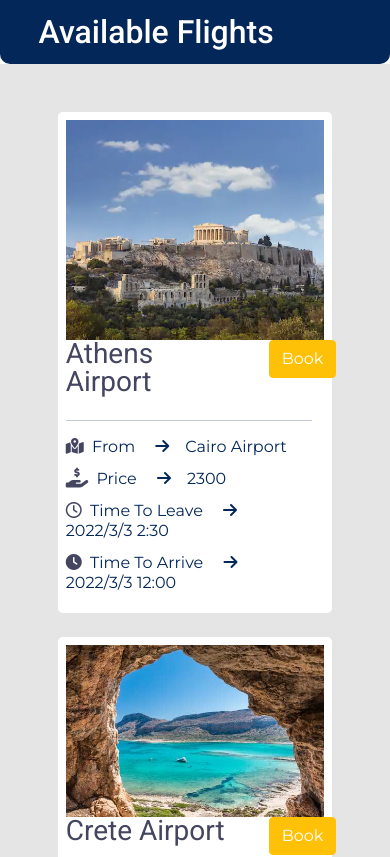
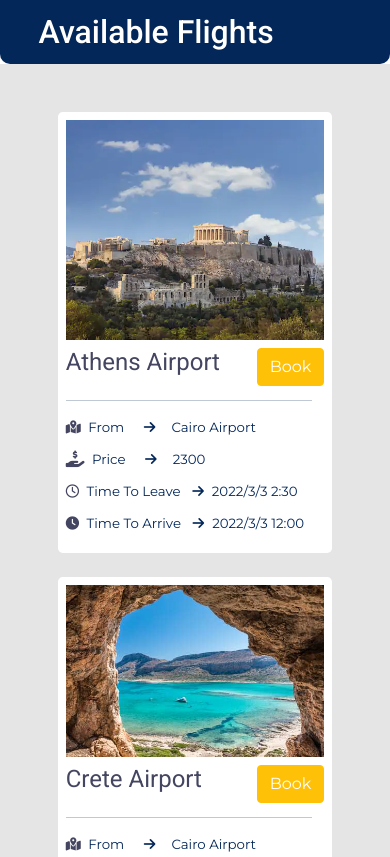
Before and after one commit to SalemaAhmed/Travel-booking, an Angular app: page /flights in a window 390 px wide. Shown: the top 857 px of the page. Built offline with nearby package versions, Linux system fonts and the light colour scheme.

Commit message:
fo commit

```diff
--- a/src/app/components/flights/flights.component.html
+++ b/src/app/components/flights/flights.component.html
@@ -15,11 +15,11 @@
                         <img class="w-100 h-100" [src]="imgPrefix+flight.toCityImg" alt="cityImg">
                     </div>
                     <div class="col-lg-8 pe-4 pt-8">
-                        <div class="row">
+                        <div class="row pt-2">
                             <div class="col-9">
                                 <h3 class="pb-2 gray-color">{{flight.toAirPort}}</h3>
                             </div>
-                            <div class="col-3">
+                            <div class="col-3 p-0">
                                 <button class="btn btn-warning text-white" (click)="bookFlight(flight)">Book</button>
                             </div>
 
@@ -28,8 +28,8 @@
                         <hr class="mt-0">
                         <p> <i class="fas fa-map-marked-alt pe-1 gray-color"></i> From <i class="fa-solid fa-arrow-right px-3"></i>{{flight.fromAirPort}}</p>
                         <p><i class="fa-solid fa-hand-holding-dollar pe-1 fa-lg gray-color"></i> Price <i class="fa-solid fa-arrow-right px-3"></i>{{flight.price}}</p>
-                        <p><i class="fa-regular fa-clock pe-1 gray-color" ></i> Time To Leave <i class="fa-solid fa-arrow-right px-3"></i>{{flight.departureTime}}</p>
-                        <p><i class="fa-solid fa-clock pe-1 gray-color" ></i> Time To Arrive <i class="fa-solid fa-arrow-right px-3"></i>{{flight.arrivalTime}}</p>
+                        <p><i class="fa-regular fa-clock pe-1 gray-color" ></i> Time To Leave <i class="fa-solid fa-arrow-right px-2"></i>{{flight.departureTime}}</p>
+                        <p><i class="fa-solid fa-clock pe-1 gray-color" ></i> Time To Arrive <i class="fa-solid fa-arrow-right px-2"></i>{{flight.arrivalTime}}</p>
                     </div>
                 </div>
 
--- a/src/styles.scss
+++ b/src/styles.scss
@@ -51,7 +51,14 @@
 }
 @media only screen and (max-width: 770px) {
   .content {
-    height: 50% !important
+    height: 50% !important;
+    flex-direction: column;
+  }
+  p{
+    font-size: smaller;
+  }
+  h3{
+    font-size: 1.5rem !important
   }
 }
 /* reservation  */
@@ -68,6 +75,7 @@
 /* text-align: center; */
 width: 70%;
 }
+.mat-form-field-appearance-fill .mat-form-field-flex {padding: 0;}
 /* flights */
 .flights{
     background-color: #e5e5e5;
```
